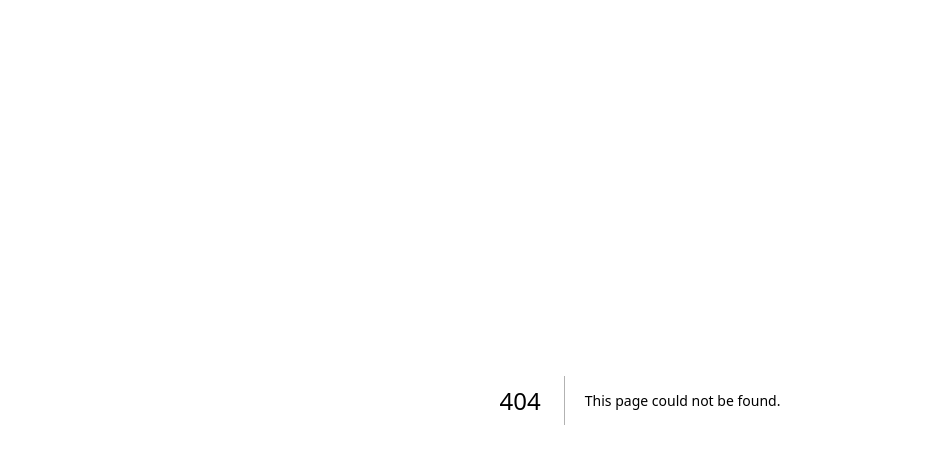
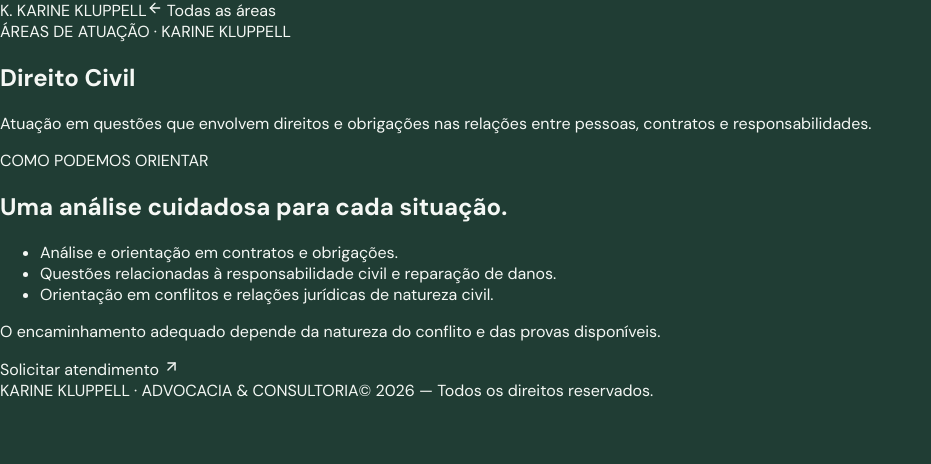
Before and after one commit to JhonathanFernandes/projeto-contabilidade, a Next.js app: page /atuacao/civil/ in a window 1280 px wide. Before the commit this address had no page. Shown: the top 464 px of the page, without its empty margins (0-931 px from the left). Built offline with nearby package versions, Linux system fonts and the light colour scheme; a web font is replaced by a local one.

Commit message:
Cria páginas individuais para as oito áreas de atuação

```diff
--- /dev/null
+++ b/app/atuacao/[slug]/page.tsx
@@ -0,0 +1,87 @@
+"use client";
+
+import Link from "next/link";
+import { useParams } from "next/navigation";
+import { ArrowLeft, ArrowUpRight } from "lucide-react";
+
+const services: Record<string, { title: string; intro: string; details: string[]; note: string }> = {
+  trabalhista: {
+    title: "Direito Trabalhista",
+    intro: "Orientação jurídica em questões relacionadas às relações de trabalho, com análise cuidadosa dos direitos e deveres envolvidos.",
+    details: ["Análise de situações ligadas ao contrato de trabalho e às condições de trabalho.", "Orientação sobre verbas trabalhistas, rescisões e demais questões da relação entre empregado e empregador.", "Avaliação inicial de documentos e dos caminhos jurídicos possíveis para cada caso."],
+    note: "A atuação e as medidas cabíveis dependem da análise individual dos fatos e documentos."
+  },
+  previdenciario: {
+    title: "Direito Previdenciário",
+    intro: "Acompanhamento de questões relacionadas à Previdência Social e à busca por benefícios previdenciários.",
+    details: ["Orientação sobre benefícios e requisitos previdenciários.", "Análise de histórico contributivo e documentação apresentada.", "Acompanhamento de pedidos, revisões e recursos, conforme o caso."],
+    note: "A possibilidade de concessão ou revisão depende dos requisitos legais e da documentação de cada pessoa."
+  },
+  civil: {
+    title: "Direito Civil",
+    intro: "Atuação em questões que envolvem direitos e obrigações nas relações entre pessoas, contratos e responsabilidades.",
+    details: ["Análise e orientação em contratos e obrigações.", "Questões relacionadas à responsabilidade civil e reparação de danos.", "Orientação em conflitos e relações jurídicas de natureza civil."],
+    note: "O encaminhamento adequado depende da natureza do conflito e das provas disponíveis."
+  },
+  mediacao: {
+    title: "Mediação",
+    intro: "A mediação busca facilitar o diálogo entre as partes para que possam construir, de forma voluntária, uma solução para o conflito.",
+    details: ["Identificação dos pontos de divergência e dos interesses envolvidos.", "Apoio à comunicação respeitosa e à construção de alternativas.", "Formalização de entendimentos, quando houver consenso e cabimento."],
+    note: "A mediação depende da participação voluntária e da adequação do conflito a esse método."
+  },
+  seguros: {
+    title: "Seguros",
+    intro: "Orientação em questões relacionadas a contratos de seguro, coberturas, negativas e sinistros.",
+    details: ["Análise das condições da apólice e das coberturas contratadas.", "Orientação diante de dúvidas ou divergências sobre indenizações.", "Avaliação de documentos e comunicações da seguradora."],
+    note: "A cobertura depende das condições contratadas, dos fatos e das regras aplicáveis."
+  },
+  compliance: {
+    title: "Compliance",
+    intro: "Apoio à organização de práticas de integridade e prevenção de riscos jurídicos nas atividades de organizações.",
+    details: ["Levantamento inicial de riscos e procedimentos internos.", "Orientação para políticas, regras e controles compatíveis com a organização.", "Apoio à disseminação de práticas éticas e canais de orientação."],
+    note: "As medidas precisam ser adequadas ao porte, à atividade e à realidade de cada organização."
+  },
+  esportivo: {
+    title: "Direito Esportivo",
+    intro: "Orientação jurídica em relações e questões ligadas ao ambiente esportivo, seus profissionais e organizações.",
+    details: ["Análise de contratos e relações no contexto esportivo.", "Orientação em questões institucionais e negociais relacionadas ao esporte.", "Avaliação de conflitos e documentos ligados à atividade esportiva."],
+    note: "A análise considera as regras aplicáveis à modalidade, à entidade e à relação envolvida."
+  },
+  empresarial: {
+    title: "Direito Empresarial",
+    intro: "Suporte jurídico para empresas em questões contratuais, organização das relações comerciais e decisões do negócio.",
+    details: ["Orientação na elaboração e análise de contratos empresariais.", "Apoio jurídico em relações entre sócios, fornecedores e parceiros.", "Análise preventiva de riscos jurídicos ligados à atividade empresarial."],
+    note: "A orientação deve considerar a estrutura, a atividade e os objetivos de cada empresa."
+  }
+};
+
+export default function ServicePage() {
+  const params = useParams<{ slug: string }>();
+  const service = services[params.slug];
+
+  if (!service) {
+    return <main className="service-page"><p>Esta área não foi encontrada.</p><Link className="service-back" href="/">Voltar ao início</Link></main>;
+  }
+
+  return (
+    <main className="service-page">
+      <header className="service-header">
+        <Link className="service-brand" href="/">K<span>.</span> KARINE KLUPPELL</Link>
+        <Link className="service-back" href="/#atuacao"><ArrowLeft size={16}/> Todas as áreas</Link>
+      </header>
+      <section className="service-hero">
+        <span className="service-eyebrow">ÁREAS DE ATUAÇÃO · KARINE KLUPPELL</span>
+        <h1>{service.title}</h1>
+        <p>{service.intro}</p>
+      </section>
+      <section className="service-content">
+        <span className="service-kicker">COMO PODEMOS ORIENTAR</span>
+        <h2>Uma análise cuidadosa para cada situação.</h2>
+        <ul>{service.details.map((detail) => <li key={detail}>{detail}</li>)}</ul>
+        <p className="service-note">{service.note}</p>
+        <Link className="service-contact" href="/#contato">Solicitar atendimento <ArrowUpRight size={17}/></Link>
+      </section>
+      <footer className="service-footer"><Link href="/">KARINE KLUPPELL · ADVOCACIA & CONSULTORIA</Link><span>© {new Date().getFullYear()} — Todos os direitos reservados.</span></footer>
+    </main>
+  );
+}
```
